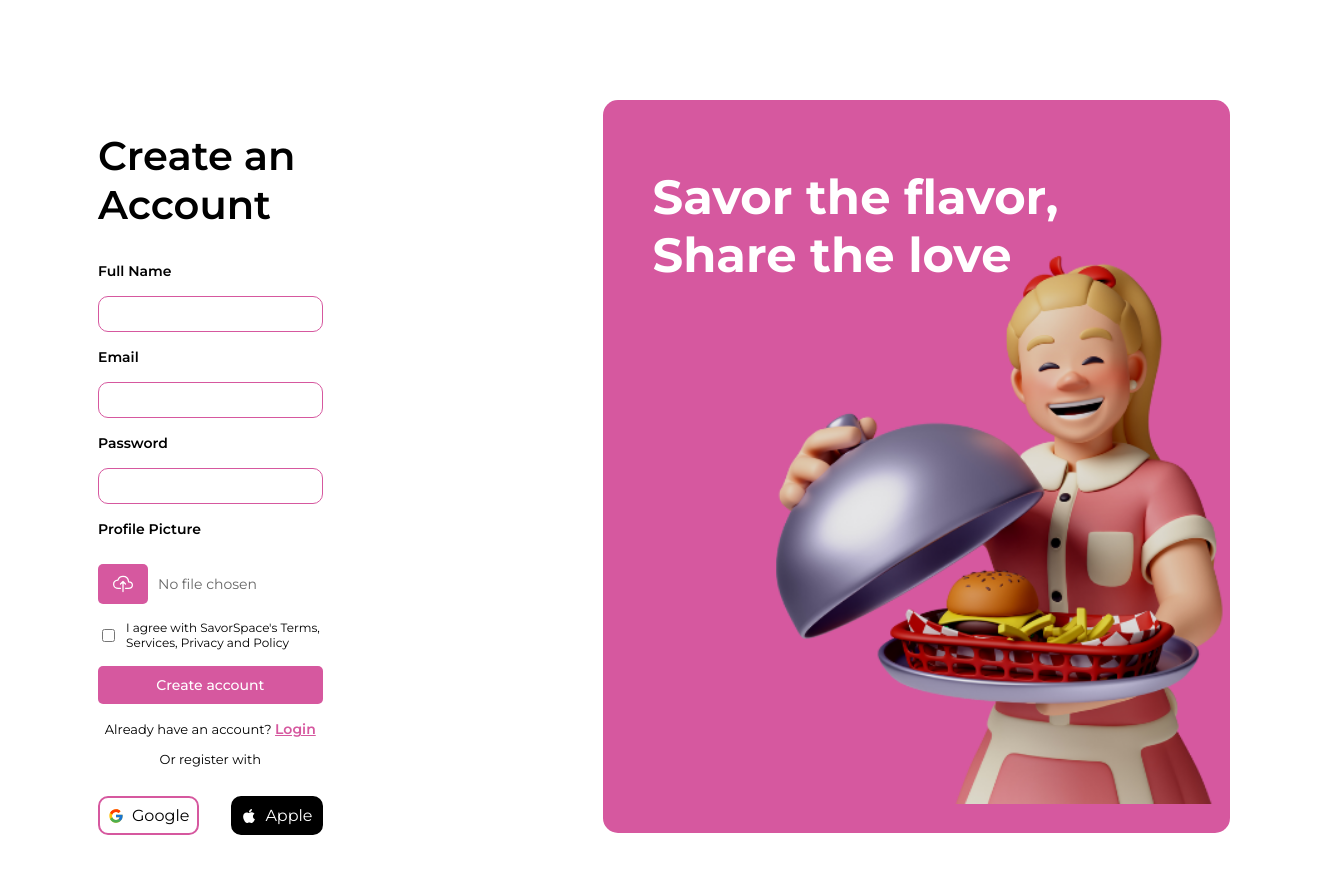
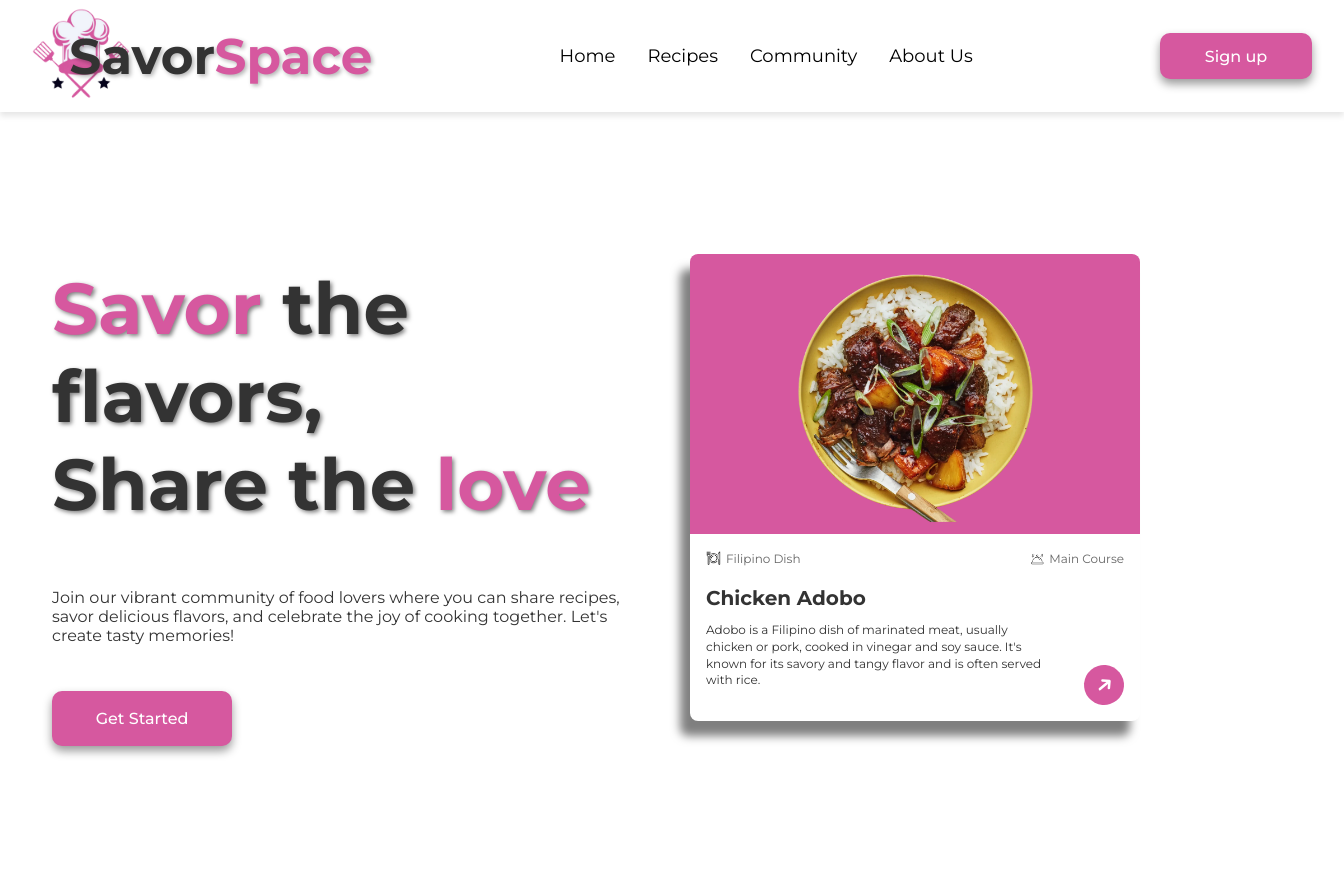
Before and after one commit to karl2522/SavorSpace, a React (Vite) app in the folder savorspace/: page /landingpage in a window 1280 px wide. Shown: the top 874 px of the page, 1344 px wide, since content can reach past the window. After the commit the page ends 800 px from the top, so only its background shows below. Built offline with nearby package versions, Linux system fonts and the light colour scheme; the HTML template or start-up script is replaced by a standard one.

Commit message:
Added Router Links
router links for landing page, register and login pages

```diff
--- a/savorspace/package.json
+++ b/savorspace/package.json
@@ -17,7 +17,8 @@
     "lucide-react": "^0.453.0",
     "react": "^18.3.1",
     "react-dom": "^18.3.1",
-    "react-icons": "^5.3.0"
+    "react-icons": "^5.3.0",
+    "react-router-dom": "^6.27.0"
   },
   "devDependencies": {
     "@eslint/js": "^9.13.0",
--- a/savorspace/src/App.jsx
+++ b/savorspace/src/App.jsx
@@ -1,12 +1,50 @@
-//import LandingPage from './components/LandingPage'
-//import Login from './components/LoginScreen'
-import Register from "./components/SignupScreen"
-function App() {
+import { Link, Route, BrowserRouter as Router, Routes, useLocation } from 'react-router-dom';
+import LandingPage from './components/LandingPage';
+import Login from './components/LoginScreen';
+import Register from './components/SignupScreen';
+import './components/styles.css';
+
+const Navbar = () => {
+  const location = useLocation();
+  const showNavbar = !['/login', '/register'].includes(location.pathname);
+
+
   return (
-    //<Login/>
-    <Register/>
-    //<LandingPage />
-  )
-}
+    <>
+      {showNavbar && (
+        <nav className="navbar">
+          <Link to="/" className="logo">
+            <img src="/src/images/savorspaceLogo.png" alt="SavorSpace Logo" className="logo" />
+          </Link>
+          <h1>
+            Savor<span className='highlight'>Space</span>
+          </h1>
+          <ul>
+            <li><Link to="/">Home</Link></li>
+            <li><Link to="/Recipes">Recipes</Link></li>
+            <li><Link to="/Community">Community</Link></li>
+            <li><Link to="/AboutUs">About Us</Link></li>
+          </ul>
+          <Link to="/register" className="signup-btn">Sign up</Link>
+        </nav>
+      )}
+    </>
+  );
+};
 
-export default App
+const App = () => {
+  return (
+    <Router>
+      <div>
+        <Navbar />
+        <Routes>
+          <Route path="/landingpage" element={<LandingPage />} />
+          <Route path="/login" element={<Login />} />
+          <Route path="/register" element={<Register />} />
+        </Routes>
+      </div>
+    </Router>
+  );
+};
+
+export default App;
--- a/savorspace/src/components/LandingPage.jsx
+++ b/savorspace/src/components/LandingPage.jsx
@@ -38,18 +38,6 @@ RecipeCard.propTypes = {
 const LandingPage = () => {
   return (
     <div className="LandingPage">
-      <nav className="navbar">
-        <img src="/src/images/savorspaceLogo.png" alt="SavorSpace Logo" className="logo" />
-        <h1>Savor<span className='highlight'>Space</span></h1>
-        <ul>
-          <li>Home</li>
-          <li>Recipes</li>
-          <li>Community</li>
-          <li>About Us</li>
-        </ul>
-        <button className="signup-btn">Sign up</button>
-      </nav>
-
       <section className="hero">
         <div className="hero-text">
           <h2><span>Savor</span> the flavors, <br /> Share the <span>love</span></h2>
--- a/savorspace/src/components/LoginScreen.jsx
+++ b/savorspace/src/components/LoginScreen.jsx
@@ -1,7 +1,6 @@
 import { useState } from 'react';
 import { FaApple } from "react-icons/fa";
 import { FcGoogle } from "react-icons/fc";
-
 import './styles.css';
 
 const Login = () => {
@@ -25,6 +24,8 @@ const Login = () => {
       <div className="login-hero">
         <img src="src/images/login-hero.png" alt="Welcome back to SavorSpace" />
         <h3>Welcome back, Chef!</h3>
+      </div>
+      <div className="arrow-container">
       </div>
       <div className="form-section-login">
         <h2 className="login-h2">Login to SavorSpace</h2>
--- a/savorspace/src/components/SignupScreen.jsx
+++ b/savorspace/src/components/SignupScreen.jsx
@@ -1,10 +1,9 @@
 import { useState } from 'react';
 import { FaApple } from "react-icons/fa";
 import { FcGoogle } from "react-icons/fc";
+import { IoIosArrowBack } from "react-icons/io";
 import { IoCloudUploadOutline } from "react-icons/io5";
-
 import './styles.css';
-
 
 const Register = () => {
   const [formData, setFormData] = useState({
@@ -42,10 +41,12 @@ const Register = () => {
   const handleSubmit = (e) => {
     e.preventDefault();
     console.log(formData);
+    // Add any submission logic here
   };
 
   return (
     <div className="register-container">
+      <IoIosArrowBack size={30} color="#000" cursor="pointer" onClick={() => window.location.href = '/landingpage'} />
       <div className="form-section">
         <h2>Create an Account</h2>
         <form onSubmit={handleSubmit} className="register-form">
@@ -104,9 +105,11 @@ const Register = () => {
           <p>Or register with</p>
           <div className="social-options">
             <button className="google-btn">
-              <FcGoogle/>Google</button>
+              <FcGoogle />Google
+            </button>
             <button className="apple-btn">
-              <FaApple/>Apple</button>
+              <FaApple />Apple
+            </button>
           </div>
         </div>
       </div>
--- a/savorspace/src/components/styles.css
+++ b/savorspace/src/components/styles.css
@@ -25,6 +25,7 @@ body {
   box-shadow: 0px 4px 6px rgba(0, 0, 0, 0.1);
   height: 80px;
 }
+
 
 .navbar-left {
   display: flex;
@@ -65,11 +66,17 @@ body {
   padding: 0;
 }
 
-.navbar li {
-  cursor: pointer;
+
+.navbar li a {
+  color: #000;
+  text-decoration: none;
   transition: color 0.3s ease, transform 0.3s ease;
-  position: relative;
 }
+
+.navbar li a:hover {
+  color: #ce2786;
+}
+
 
 .navbar li:hover {
   color: #ce2786;
@@ -77,7 +84,12 @@ body {
   transform: translateY(-2px);
 }
 
+
 .signup-btn {
+  text-align: center;
+  justify-content: center;
+  align-items: center;
+  display: flex;
   font-family: "Montserrat", sans-serif;
   background-color: #D6589F;
   color: #fff;
@@ -90,8 +102,9 @@ body {
   font-size: 16px;
   font-weight: 500;
   max-width: 120px;
-  height: 40px;
+  height: 30px;
   box-shadow: 0 5px 10px rgba(0, 0, 0.2, 0.4);
+  text-decoration: none;
 }
 
 .signup-btn:hover {
@@ -358,12 +371,6 @@ body {
   font-size: 14px;
 }
 
-.profile-upload-container {
-  display: flex;
-  align-items: center;
-  gap: 10px;
-  margin-top: 10px;
-}
 
 .profile-upload-container {
   display: flex;
@@ -407,9 +414,6 @@ body {
 }
 
 
-.custom-file-upload:hover {
-  background-color: #0056b3;
-}
 
 .file-input {
   display: none;
@@ -491,6 +495,7 @@ body {
   font-size: 16px;
   width: 100%;
   transition: background-color 0.3s ease, color 0.3s ease, border-color 0.3s ease;
+  cursor: pointer;
 }
 
 .google-btn {
```
Also changed, not shown: 1 other file (tests, documents, lock files or other folders).
